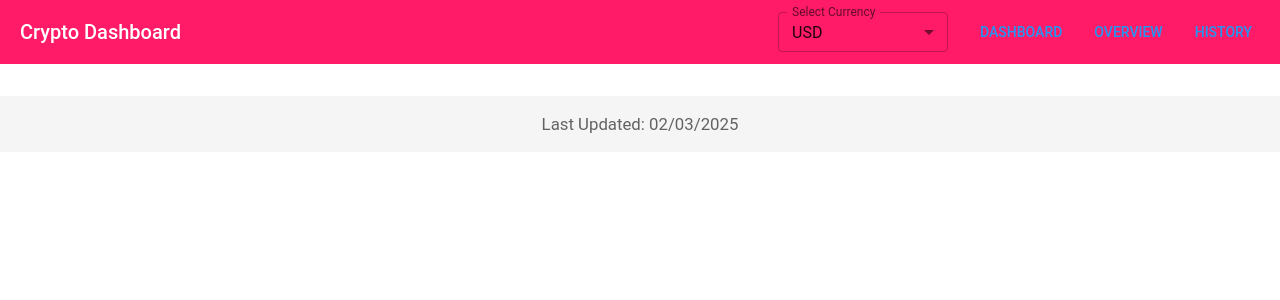
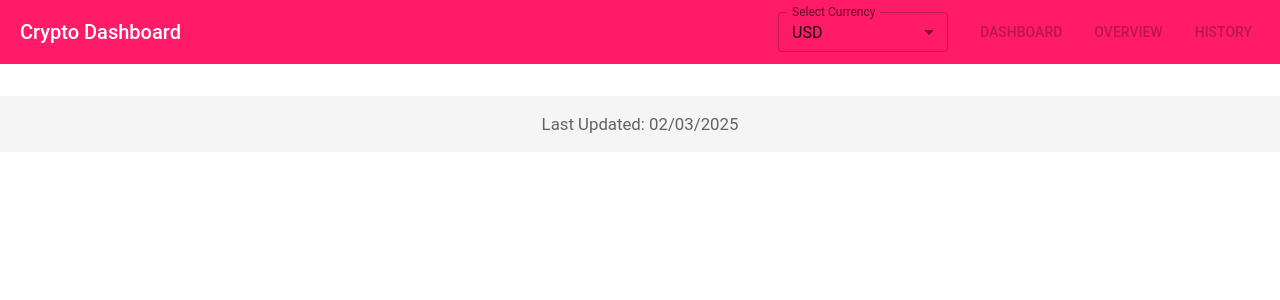
Before and after one commit to lalitgawde/crytocurrencyProject, a React app: page /History in a window 1280 px wide. Shown: the top 300 px of the page. Built offline with nearby package versions, Linux system fonts and the light colour scheme; the HTML template or start-up script is replaced by a standard one.

Commit message:
disabled functionality added

```diff
--- a/src/components/Layout/Header/Header.jsx
+++ b/src/components/Layout/Header/Header.jsx
@@ -55,6 +55,7 @@ const Header = () => {
                 component={NavLink}
                 to={`/Dashboard/${currency}`}
                 className={({ isActive }) => (isActive ? styles.active : "")}
+                disabled={cryptoContext.cryptoCurrency === ""}
               >
                 Dashboard
               </Button>
@@ -64,6 +65,7 @@ const Header = () => {
                 component={NavLink}
                 to={`/Overview/${currency}`}
                 className={({ isActive }) => (isActive ? styles.active : "")}
+                disabled={cryptoContext.cryptoCurrency === ""}
               >
                 Overview
               </Button>
@@ -73,6 +75,7 @@ const Header = () => {
                 component={NavLink}
                 to={"/History/" + currency}
                 className={({ isActive }) => (isActive ? styles.active : "")}
+                disabled={cryptoContext.cryptoCurrency === ""}
               >
                 History
               </Button>
```
